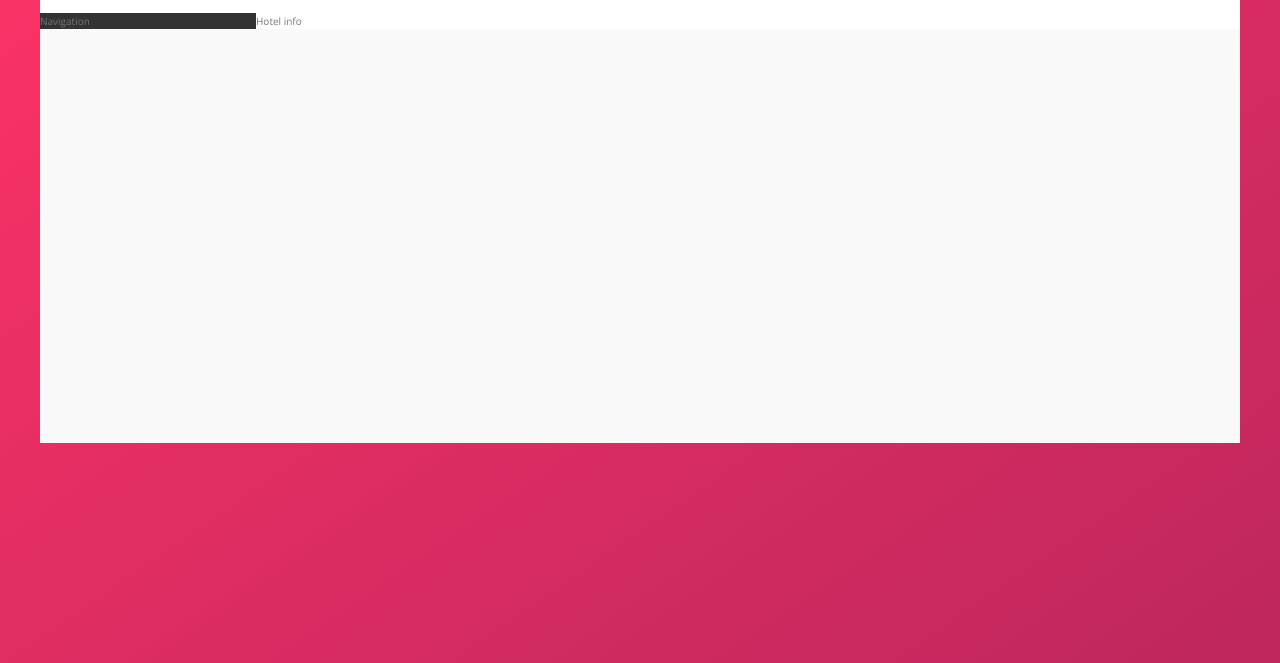
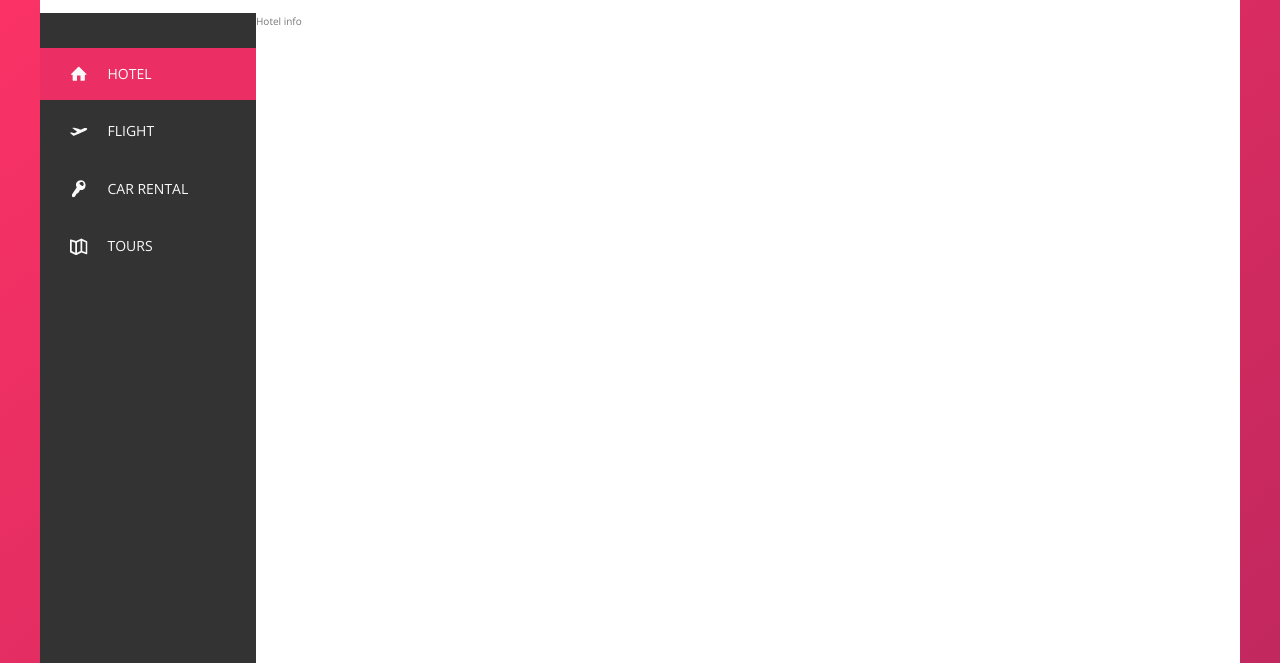
Before and after one commit to marcin-gugula/Trillo, a website: page index.html in a window 1280 px wide. Shown: the part 137-800 px from the top of the page. Drawn offline with nearby package versions, Linux system fonts and the light colour scheme.

Commit message:
add navigation

```diff
--- a/index.html
+++ b/index.html
@@ -45,7 +45,52 @@
             </header>
             <div class="content">
                 <nav class="sidebar">
-                    Navigation
+                    <ul class="side-nav">
+                        <li class="side-nav__item side-nav__item--active">
+                            <a href="#" class="side-nav__link">
+                                <svg class="side-nav__icon">
+                                    <use xlink:href="img/sprite.svg#icon-home"></use>
+                                </svg>
+                                <span>
+                                    Hotel
+                                </span>
+                            </a>
+                        </li>
+                        <li class="side-nav__item">
+                            <a href="#" class="side-nav__link">
+                                <svg class="side-nav__icon">
+                                    <use xlink:href="img/sprite.svg#icon-aircraft-take-off"></use>
+                                </svg>
+                                <span>
+                                    Flight
+                                </span>
+                            </a>
+                        </li>
+                        <li class="side-nav__item">
+                            <a href="#" class="side-nav__link">
+                                <svg class="side-nav__icon">
+                                    <use xlink:href="img/sprite.svg#icon-key"></use>
+                                </svg>
+                                <span>
+                                    Car rental
+                                </span>
+                            </a>
+                        </li>
+                        <li class="side-nav__item">
+                            <a href="#" class="side-nav__link">
+                                <svg class="side-nav__icon">
+                                    <use xlink:href="img/sprite.svg#icon-map"></use>
+                                </svg>
+                                <span>
+                                    Tours
+                                </span>
+                            </a>
+                        </li>
+                    </ul>
+
+                    <div class="legal">
+                        &copy; 2020 Marcin Guguła
+                    </div>
                 </nav>
                 <main class="hotel-view">
                     Hotel info
--- a/sass/base/_animations.scss
+++ b/sass/base/_animations.scss
@@ -0,0 +1,29 @@
+// SIDEBAR
+
+.side-nav{
+
+&__item::before{
+    content: "";
+    position: absolute;
+    top: 0;
+    left: 0;
+    height: 100%;
+    width: 3px;
+    background-color: var(--color-primary);
+    transform: scaleY(0);
+    transition: transform .2s,
+                width .4s cubic-bezier(1,0,0,1).2s,
+                background-color .1s;
+}
+
+&__item:hover::before,
+&__item--active::before{
+    transform: scaleY(1);
+    width: 100%;
+}
+
+&__item:active::before {
+    background-color: var(--color-primary-light);
+}
+
+}
--- /dev/null
+++ b/sass/components/_search.scss
@@ -0,0 +1,54 @@
+.search{
+
+    flex: 0 0 40%;
+    display: flex;
+    align-items: center;
+    justify-content: center;
+
+    &__input{
+        font-family: inherit;
+        font-size: inherit;
+        color: inherit;
+        background-color: var(--color-grey-light-2);
+        border: none;
+        padding: .7rem 2rem;
+        border-radius: 100px;
+        width: 90%;
+        transition: all .2s;
+        margin-right: -3.25rem;
+
+        &:focus{
+            outline: none;
+            width: 100%;
+            background-color: var(--color-grey-light-3);
+        }
+
+        &::-webkit-input-placeholder{
+            font-weight: 100;
+            color: var(--color-grey-light-4);
+        }
+
+    }
+
+    &__input:focus + &__button{
+        background-color: var(--color-grey-light-3);
+    }
+
+    &__button{
+        border: none;
+        background-color: var(--color-grey-light-2);
+
+        &:focus{
+            outline: none;
+        }
+        &:active{
+            transform: translateY(2px);
+        }
+    }
+
+    &__icon{
+        height: 2rem;
+        width: 2rem;
+        fill: var(--color-grey-dark-3);
+    }
+}
--- /dev/null
+++ b/sass/components/_side-nav.scss
@@ -0,0 +1,37 @@
+.side-nav{
+
+    font-size: 1.4rem;
+    list-style: none;
+    margin-top: 3.5rem;
+
+    &__item{
+        position: relative;
+
+        &:not(:last-child){
+            margin-bottom: .5rem;
+        }
+    }
+
+    &__link:link,
+    &__link:visited{
+        color: var(--color-grey-light-1);
+        text-decoration: none;
+        text-transform: uppercase;
+        display: block;
+        padding: 1.5rem 3rem;
+        position: relative;
+        z-index: 10;
+
+        display: flex;
+        align-items: center;
+    }
+
+    &__icon{
+        height:1.75rem;
+        width: 1.75rem;
+        margin-right: 2rem;
+        fill: currentColor;
+    }
+
+
+}
--- a/sass/layout/_header.scss
+++ b/sass/layout/_header.scss
@@ -14,61 +14,3 @@
     height: 3.25rem;
     margin-left: 2rem;
 }
-
-
-// SEARCH
-
-.search{
-
-    flex: 0 0 40%;
-    display: flex;
-    align-items: center;
-    justify-content: center;
-
-    &__input{
-        font-family: inherit;
-        font-size: inherit;
-        color: inherit;
-        background-color: var(--color-grey-light-2);
-        border: none;
-        padding: .7rem 2rem;
-        border-radius: 100px;
-        width: 90%;
-        transition: all .2s;
-        margin-right: -3.25rem;
-
-        &:focus{
-            outline: none;
-            width: 100%;
-            background-color: var(--color-grey-light-3);
-        }
-
-        &::-webkit-input-placeholder{
-            font-weight: 100;
-            color: var(--color-grey-light-4);
-        }
-
-    }
-
-    &__input:focus + &__button{
-        background-color: var(--color-grey-light-3);
-    }
-
-    &__button{
-        border: none;
-        background-color: var(--color-grey-light-2);
-
-        &:focus{
-            outline: none;
-        }
-        &:active{
-            transform: translateY(2px);
-        }
-    }
-
-    &__icon{
-        height: 2rem;
-        width: 2rem;
-        fill: var(--color-grey-dark-3);
-    }
-}
--- a/sass/layout/_hotel-view.scss
+++ b/sass/layout/_hotel-view.scss
@@ -1,4 +1,7 @@
 .hotel-view{
     background-color: var(--color-white);
     flex: 1;
+
+
+    height: 80rem;
 }
--- a/sass/layout/_sidebar.scss
+++ b/sass/layout/_sidebar.scss
@@ -2,4 +2,17 @@
     background-color: var(--color-grey-dark-1);
     flex: 0 0 18%; //grow shrink width
 
+    display: flex;
+    flex-direction: column;
+    justify-content: space-between;
+
 }
+
+// FOOTER
+
+.legal{
+    font-size: 1.2rem;
+    color: var(--color-grey-light-4);
+    text-align: center;
+    padding: 2.5rem
+}
--- a/sass/main.scss
+++ b/sass/main.scss
@@ -7,6 +7,8 @@
 @import "base/typography";
 @import "base/utilities";
 
+@import "components/search";
+@import "components/side-nav";
 @import "components/user-navbar";
 
 @import "layout/header";
```
Also changed, not shown: css/style.css.
